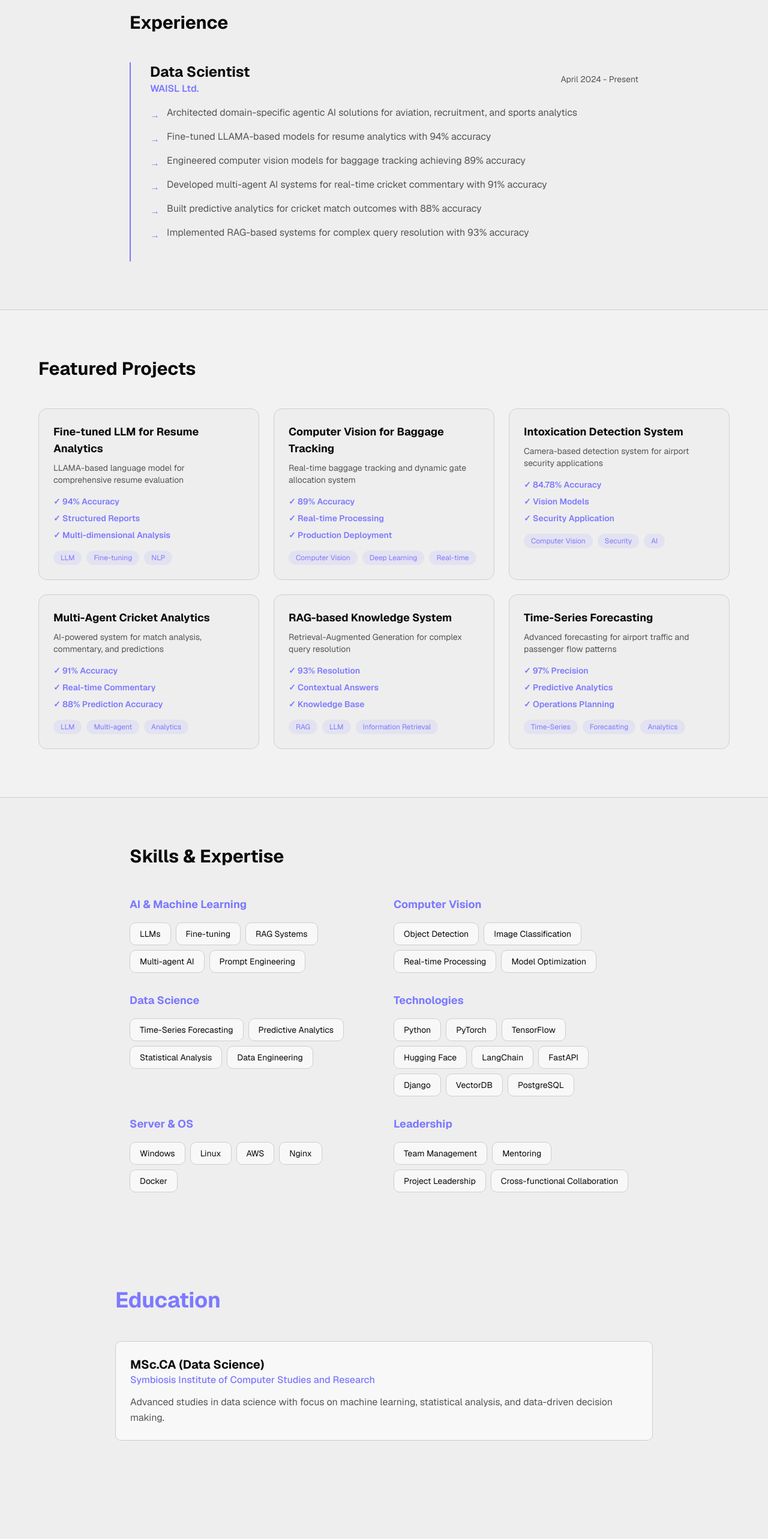
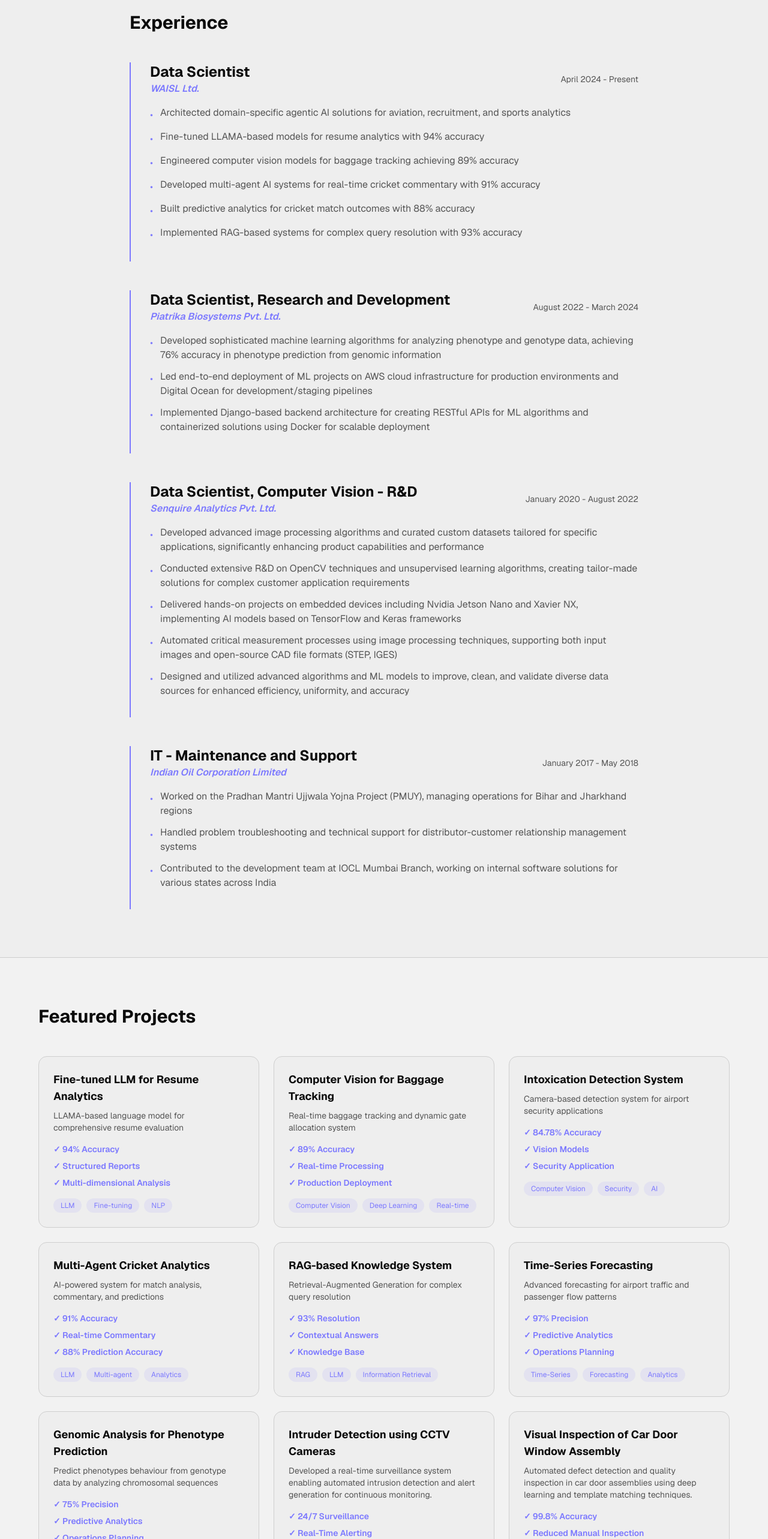
Before and after one commit to Abhinav-Anil/AbhinavAnil, a Next.js app: page / in a window 1280 px wide. Shown: the part 1100-3666 px from the top of the page at 60% size. Built offline with nearby package versions, Linux system fonts and the light colour scheme.

Commit message:
feat: all experience add

```diff
--- a/components/experience.tsx
+++ b/components/experience.tsx
@@ -13,7 +13,39 @@ export default function Experience() {
         "Implemented RAG-based systems for complex query resolution with 93% accuracy",
       ],
     },
-  ]
+    {
+      title: "Data Scientist, Research and Development",
+      company: "Piatrika Biosystems Pvt. Ltd.",
+      period: "August 2022 - March 2024",
+      highlights: [
+        "Developed sophisticated machine learning algorithms for analyzing phenotype and genotype data, achieving 76% accuracy in phenotype prediction from genomic information",
+        "Led end-to-end deployment of ML projects on AWS cloud infrastructure for production environments and Digital Ocean for development/staging pipelines",
+        "Implemented Django-based backend architecture for creating RESTful APIs for ML algorithms and containerized solutions using Docker for scalable deployment",
+      ],
+    },
+    {
+      title: "Data Scientist, Computer Vision - R&D",
+      company: "Senquire Analytics Pvt. Ltd.",
+      period: "January 2020 - August 2022",
+      highlights: [
+        "Developed advanced image processing algorithms and curated custom datasets tailored for specific applications, significantly enhancing product capabilities and performance",
+        "Conducted extensive R&D on OpenCV techniques and unsupervised learning algorithms, creating tailor-made solutions for complex customer application requirements",
+        "Delivered hands-on projects on embedded devices including Nvidia Jetson Nano and Xavier NX, implementing AI models based on TensorFlow and Keras frameworks",
+        "Automated critical measurement processes using image processing techniques, supporting both input images and open-source CAD file formats (STEP, IGES)",
+        "Designed and utilized advanced algorithms and ML models to improve, clean, and validate diverse data sources for enhanced efficiency, uniformity, and accuracy",
+      ],
+    },
+    {
+      title: "IT - Maintenance and Support",
+      company: "Indian Oil Corporation Limited",
+      period: "January 2017 - May 2018",
+      highlights: [
+        "Worked on the Pradhan Mantri Ujjwala Yojna Project (PMUY), managing operations for Bihar and Jharkhand regions",
+        "Handled problem troubleshooting and technical support for distributor-customer relationship management systems",
+        "Contributed to the development team at IOCL Mumbai Branch, working on internal software solutions for various states across India",
+      ],
+    },
+  ];
 
   return (
     <section id="experience" className="py-20 px-6 max-w-4xl mx-auto">
@@ -24,14 +56,14 @@ export default function Experience() {
             <div className="flex flex-col md:flex-row md:items-center md:justify-between mb-4">
               <div>
                 <h3 className="text-2xl font-bold">{exp.title}</h3>
-                <p className="text-accent font-semibold">{exp.company}</p>
+                <p className="text-accent font-semibold italic">{exp.company}</p>
               </div>
               <p className="text-muted-foreground text-sm mt-2 md:mt-0">{exp.period}</p>
             </div>
             <ul className="space-y-3">
               {exp.highlights.map((highlight, i) => (
                 <li key={i} className="text-muted-foreground flex gap-3">
-                  <span className="text-accent mt-1">→</span>
+                  <span className="text-accent mt-1">•</span>
                   <span>{highlight}</span>
                 </li>
               ))}
@@ -40,5 +72,5 @@ export default function Experience() {
         ))}
       </div>
     </section>
-  )
+  );
 }
--- a/components/projects.tsx
+++ b/components/projects.tsx
@@ -36,6 +36,32 @@ export default function Projects() {
       metrics: ["97% Precision", "Predictive Analytics", "Operations Planning"],
       tags: ["Time-Series", "Forecasting", "Analytics"],
     },
+    {
+      title: "Genomic Analysis for Phenotype Prediction",
+      description: "Predict phenotypes behaviour from genotype data by analyzing chromosomal sequences",
+      metrics: ["75% Precision", "Predictive Analytics", "Operations Planning"],
+      tags: ["Genotype", "Phenotype","Forecasting", "Analytics"],
+    },
+
+    {
+      title: "Intruder Detection using CCTV Cameras",
+      description: "Developed a real-time surveillance system enabling automated intrusion detection and alert generation for continuous monitoring.",
+      metrics: ["24/7 Surveillance", "Real-Time Alerting", "Automated Threat Detection"],
+      tags: ["mobilenet-ssd", "OpenCV", "GStreamer", "Deep Learning", "Object Detection"],
+    },
+    {
+      title: "Visual Inspection of Car Door Window Assembly",
+      description: "Automated defect detection and quality inspection in car door assemblies using deep learning and template matching techniques.",
+      metrics: ["99.8% Accuracy", "Reduced Manual Inspection", "Improved Consistency"],
+      tags: ["Anomaly Detection", "Deep Learning", "Template Matching", "OpenCV"],
+    },
+    {
+      title: "Dimensional Measurements using CAD Integration",
+      description: "Enabled precise 2D image measurements correlated with 3D CAD models for improved manufacturing accuracy.",
+      metrics: ["30–50 Micron Accuracy", "Precision Measurement", "Workflow Optimization"],
+      tags: ["FreeCAD", "STEP Files", "IGES Files", "OpenCV", "Pillow", "PyQT"],
+    },
+
   ]
 
   return (
--- a/components/publications.tsx
+++ b/components/publications.tsx
@@ -12,7 +12,7 @@ export default function Publications() {
       links: [
         {
           label: "View on IEEE Xplore",
-          url: "https://ieeexplore.ieee.org",
+          url: "https://www.researchgate.net/publication/341806905_Understanding_the_need_for_machine_learning_as_a_solution_for_financial_analysis_of_IT_industries",
         },
       ],
     },
@@ -24,11 +24,11 @@ export default function Publications() {
       links: [
         {
           label: "View on Springer",
-          url: "https://springer.com",
+          url: "https://link.springer.com/chapter/10.1007/978-3-031-28183-9_13",
         },
         {
           label: "View on Google Scholar",
-          url: "https://scholar.google.com",
+          url: "https://scholar.google.com/citations?user=y_ltsh4AAAAJ&hl=en",
         },
       ],
     },
```
